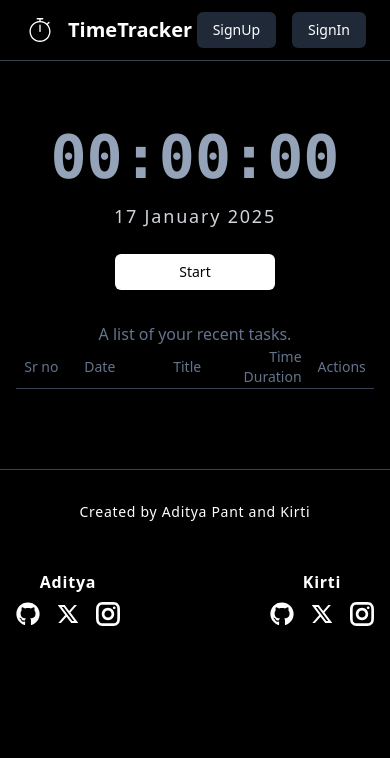
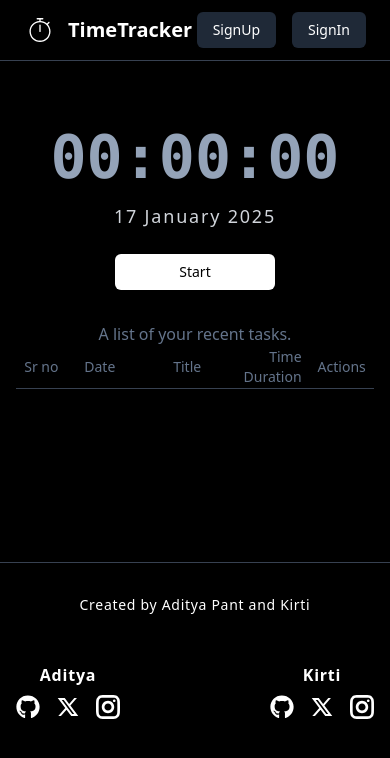
Before and after one commit to kirti253/lockedin, a React (Vite) app in the folder frontend/: page / in a window 390 px wide. Shown: the top 758 px of the page. Built offline with nearby package versions, Linux system fonts and the light colour scheme.

Commit message:
footer fixed

```diff
--- a/frontend/src/components/footer.jsx
+++ b/frontend/src/components/footer.jsx
@@ -4,7 +4,7 @@ import { GrInstagram } from "react-icons/gr";
 
 export default function Footer() {
 	return (
-		<footer className="bg-black text-white py-8 border-t border-gray-700">
+		<footer className="bg-black text-white pt-8 border-t bottom-0  border-gray-700">
 			<div className="container mx-auto px-4">
 				{/* Footer Top Section */}
 				<div className="flex flex-col md:flex-row justify-center items-center text-center ">
@@ -17,9 +17,9 @@ export default function Footer() {
 				</div>
 
 				{/* Social Links Section */}
-				<div className="flex  md:flex-row justify-between items-center mt-6">
+				<div className="flex  md:flex-row justify-between items-center mt-6 mb-2">
 					{/* Aditya's Profiles */}
-					<div className="mb-6 md:mb-0">
+					<div>
 						<p className="font-semibold text-center  tracking-wider">Aditya</p>
 						<div className="flex justify-center md:justify-start space-x-4 mt-2">
 							<a
@@ -50,7 +50,7 @@ export default function Footer() {
 					</div>
 
 					{/* Kirti's Profiles */}
-					<div className="mb-6 md:mb-0">
+					<div>
 						<p className="font-semibold text-center  tracking-wider">Kirti</p>
 						<div className="flex justify-center md:justify-start space-x-4 mt-2">
 							<a
--- a/frontend/src/components/storage.jsx
+++ b/frontend/src/components/storage.jsx
@@ -88,7 +88,7 @@ export default function Card() {
 	};
 
 	return (
-    <div className="h-full mb-20">
+		<div className="h-full mb-20 min-h-40">
 			<h2 className="text-muted-foreground text-center">
 				A list of your recent tasks.
 			</h2>
--- a/frontend/src/components/timer.jsx
+++ b/frontend/src/components/timer.jsx
@@ -58,8 +58,9 @@ export default function StopWatch() {
 	const handleSubmit = async (e) => {
 		e.preventDefault();
 		const token = localStorage.getItem("token");
+
 		if (!token) {
-			console.error("Token is missing. Please sign in again.");
+			alert("You must be logged in to submit a task.");
 			return;
 		}
 
```
Lines whose indentation alone changed are shown as unchanged.
